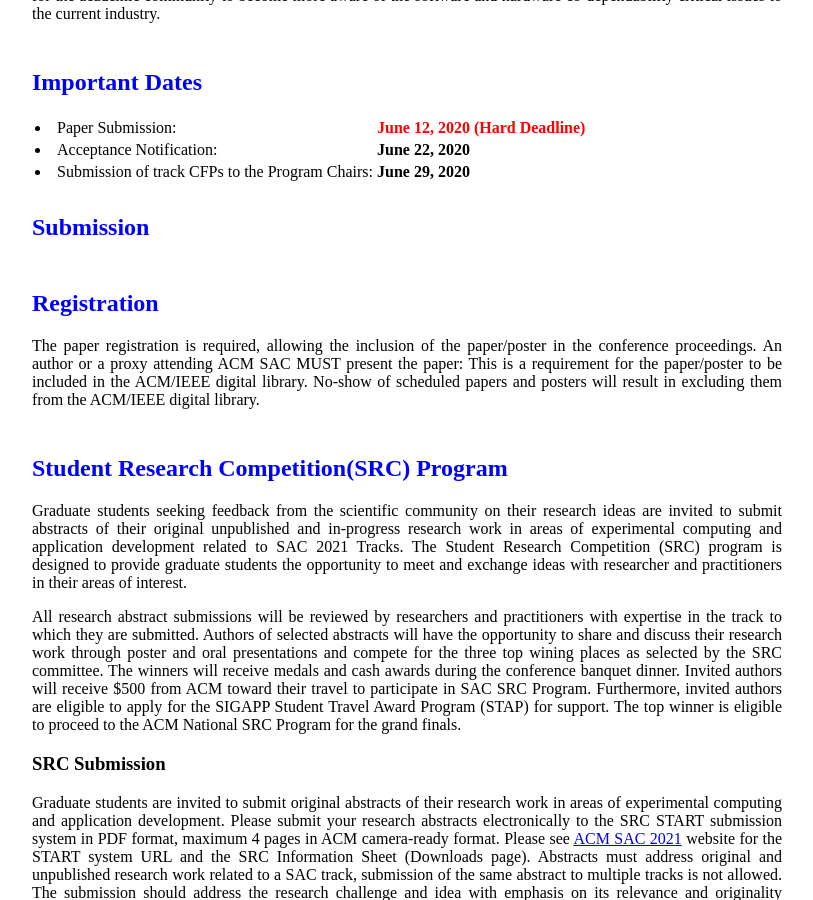
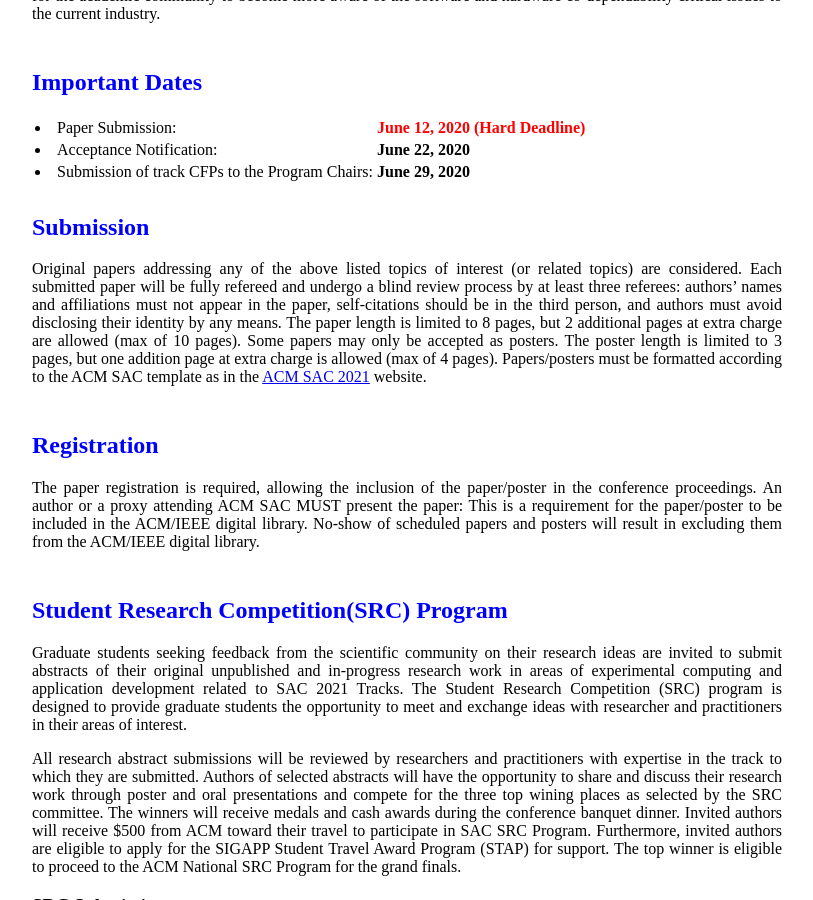
Before and after one commit to sac-dash/2021, a Jekyll site: the page built from index.html, in a window 1280 px wide and 900 px high, scrolled down 488 px. Shown: the whole window, without its empty margins (233-1046 px from the left). Built offline with Jekyll 4.4.1, drawn with Linux system fonts in a browser that asks for light colours; the list of posts is cut into pages by our own code.

Commit message:
Update index.html

```diff
--- a/index.html
+++ b/index.html
@@ -46,7 +46,7 @@ title: Dash Track in ACM/SIGAPP SAC 2021
 
             <div style="padding-top: 10px">
                   <h2 style="color:#0000FF">Submission</h2>
-			<p style="text-align: justify"></p>
+			<p style="text-align: justify">Original papers addressing any of the above listed topics of interest (or related topics) are considered. Each submitted paper will be fully refereed and undergo a blind review process by at least three referees: authors’ names and affiliations must not appear in the paper, self-citations should be in the third person, and authors must avoid disclosing their identity by any means. The paper length is limited to 8 pages, but 2 additional pages at extra charge are allowed (max of 10 pages). Some papers may only be accepted as posters. The poster length is limited to 3 pages, but one addition page at extra charge is allowed (max of 4 pages). Papers/posters must be formatted according to the ACM SAC template as in the <a href='https://www.sigapp.org/sac/sac2021/index.html'>ACM SAC 2021</a> website.</p>
             </div>
 
             <div style="padding-top: 10px">
```
